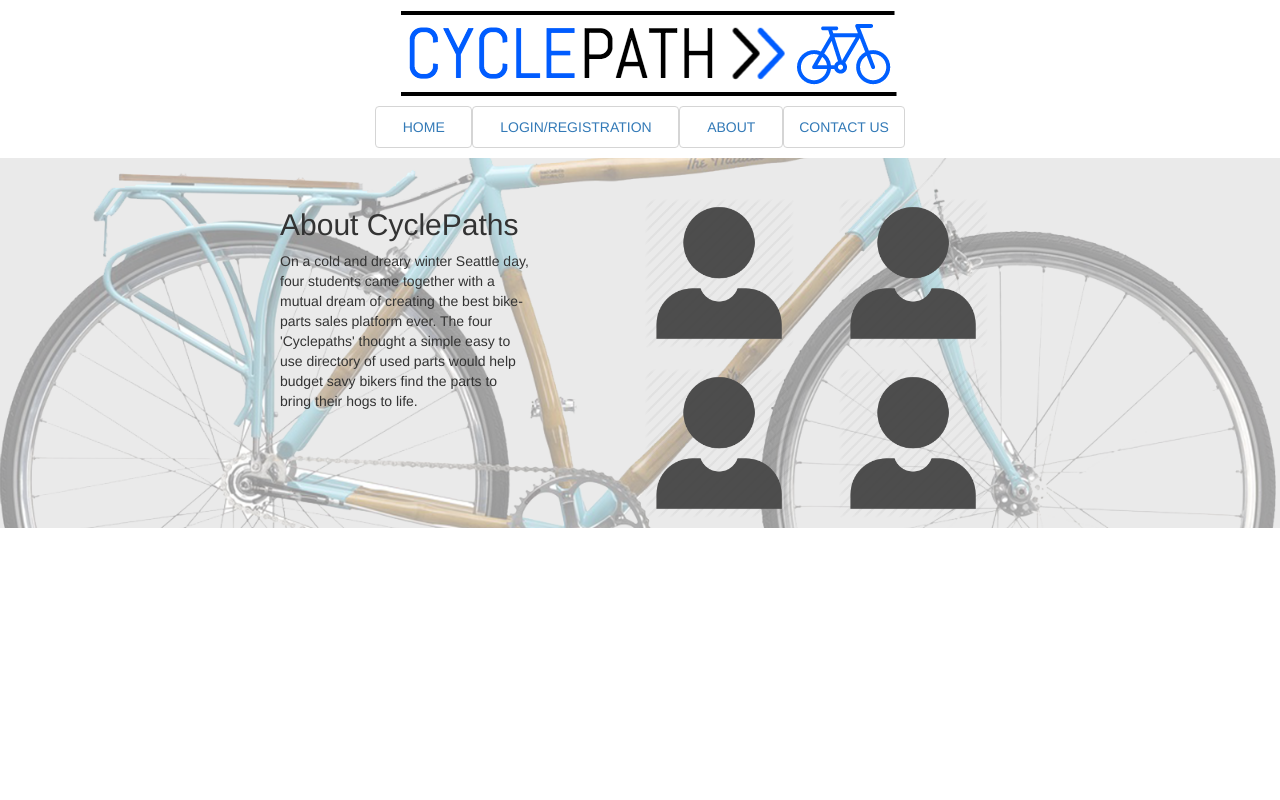
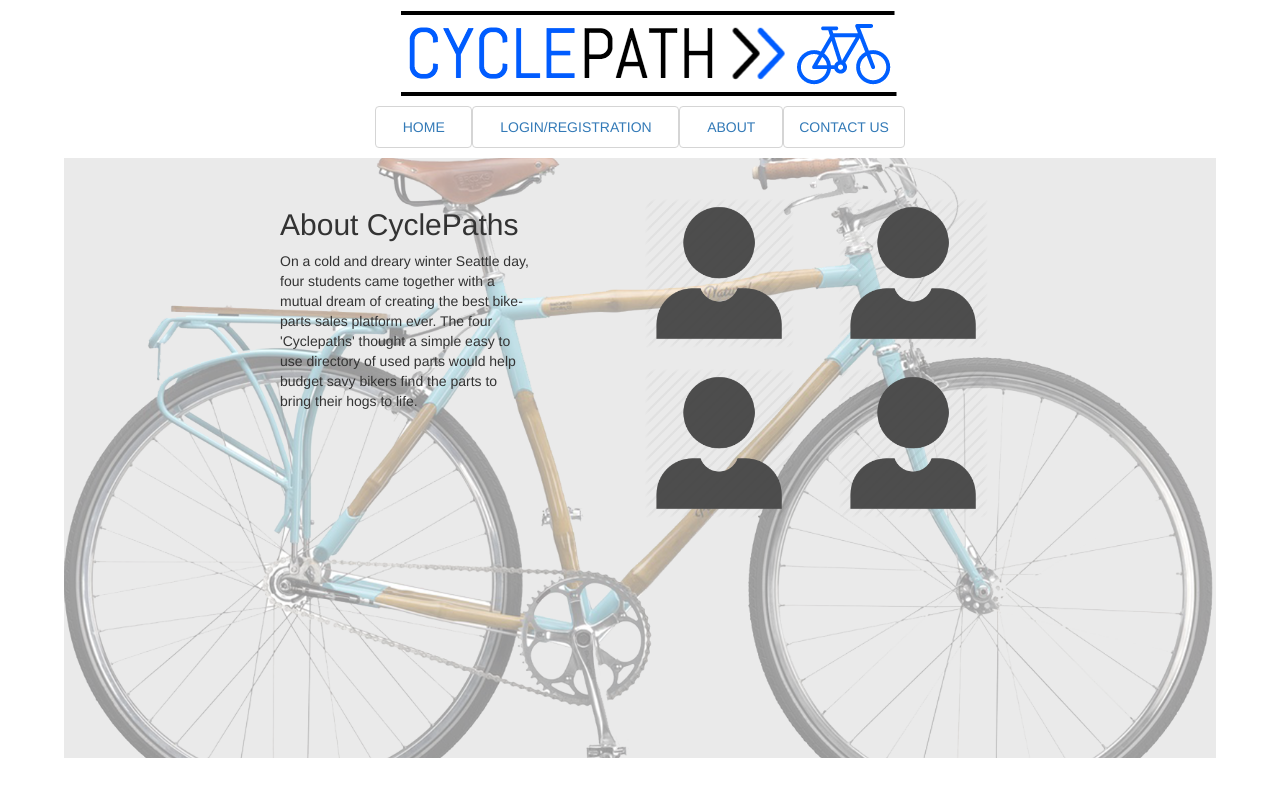
Before and after one commit to LindsAndrus/CyclePaths, a CodeIgniter app: page /database/about in a window 1280 px wide. Run offline with CodeIgniter, Linux system fonts and the light colour scheme.

Commit message:
updating styling

```diff
--- a/application/views/about.php
+++ b/application/views/about.php
@@ -2,7 +2,7 @@
 <html lang="en">
 <head>
 	<meta charset="UTF-8">
-	<link rel="stylesheet" type="text/css" href="assets/css/style.css">
+	<link rel="stylesheet" type="text/css" href="/assets/css/style.css">
 	<link rel="stylesheet" href="/assets/css/header.css">
 
 	<link rel="stylesheet" href="https://maxcdn.bootstrapcdn.com/bootstrap/3.3.6/css/bootstrap.min.css" integrity="sha384-1q8mTJOASx8j1Au+a5WDVnPi2lkFfwwEAa8hDDdjZlpLegxhjVME1fgjWPGmkzs7" crossorigin="anonymous">
@@ -16,6 +16,7 @@
 		-o-background-size:cover;
 		background-size:cover;
 		background-position:center;
+		width: 90%;
 	}
 	</style>
 
--- a/application/views/contact_us.php
+++ b/application/views/contact_us.php
@@ -15,6 +15,7 @@
 	-o-background-size:cover;
 	background-size:cover;
 	background-position:center;
+	width: 90%;
 	}
 	</style>
 
--- a/assets/css/style.css
+++ b/assets/css/style.css
@@ -99,7 +99,8 @@ body{
 #about_container{
 	margin: auto;
 	margin-top: 10px;
-	min-height: 300px;
+	width: 900px;
+	min-height: 600px;
 	padding: 30px 0 0 80px;
 }
 #content_container{
```
Also changed, not shown: application/views/homeii.php (indentation only). Lines whose indentation alone changed are shown as unchanged.
